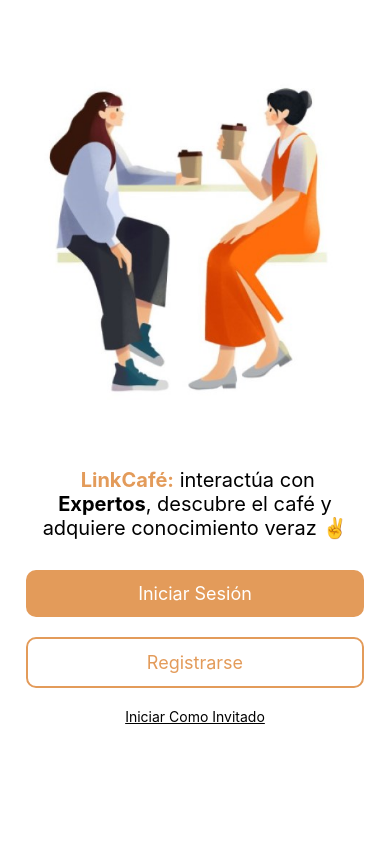
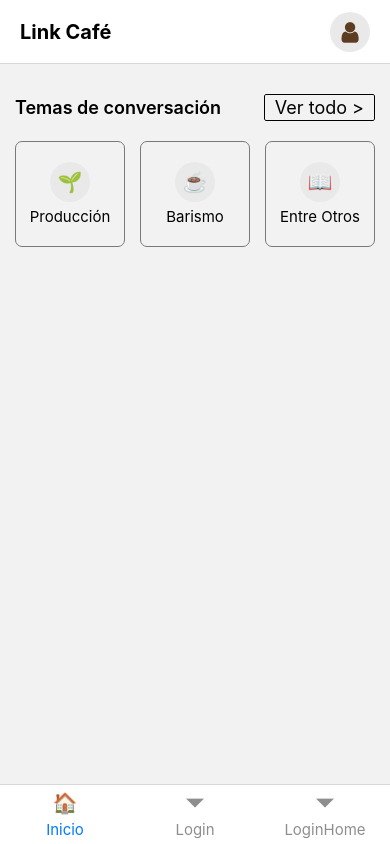
Before and after one commit to LinkCafe/LinkCafe_RN, a React Native app: screen /HomeTabs in a window 390 px wide. Built offline with nearby package versions, Linux system fonts and the light colour scheme.

Commit message:
add categories

```diff
--- a/App.js
+++ b/App.js
@@ -5,22 +5,30 @@ import { StatusBar } from 'expo-status-bar';
 import LoginHome from './pages/LoginHome';
 import Login from './pages/Login';
 import SignUp from './pages/SignUp';
+import Home from './pages/Home';
+import HomeTabs from './pages/HomeTabls';
+import { createBottomTabNavigator } from '@react-navigation/bottom-tabs';
 
 const Stack = createNativeStackNavigator();
-
+const Tab = createBottomTabNavigator();
 export default function App() {
   return (
     <NavigationContainer>
-      <StatusBar/>
+      <StatusBar />
       <Stack.Navigator>
-        <Stack.Screen name="LoginHome" component={LoginHome} options={{ headerShown: false }}/>
+        <Stack.Screen name="LoginHome" component={LoginHome} options={{ headerShown: false }} />
         <Stack.Screen name="Login" component={Login} options={{
           title: ''
-        }}/>
+        }} />
         <Stack.Screen name="SignUp" component={SignUp} options={{
           title: ''
-        }}/>
+        }} />
+        <Stack.Screen name="HomeTabs" component={HomeTabs} options={{
+          title: '',
+          headerShown: false
+        }} />
       </Stack.Navigator>
+
     </NavigationContainer>
   );
 }
--- /dev/null
+++ b/components/Categories.jsx
@@ -0,0 +1,106 @@
+import {
+  View,
+  Text,
+  StyleSheet,
+  TouchableOpacity,
+  Touchable,
+} from "react-native";
+import React from "react";
+import { Button, Avatar } from "@rneui/base";
+
+const Categories = () => {
+  return (
+    <View style={style.container}>
+      <View style={style.moreCategories}>
+        <Text style={style.moreCategoriesText}>Temas de conversación</Text>
+        <Button
+          type="outline"
+          title="Ver todo >"
+          buttonStyle={{ padding: 1, borderColor: "black", borderWidth: 1 }}
+          titleStyle={{ color: "black" }}
+        />
+      </View>
+      <View style={style.categoriesContainer}>
+        <Button buttonStyle={style.styleButton}>
+          <Avatar
+            size={40}
+            rounded
+            title="🌱"
+            titleStyle={style.styleButton.icon}
+            containerStyle={{ backgroundColor: "#e9e9e9"  }}
+          />
+          <Text style={style.styleButton.text}>Producción</Text>
+        </Button>
+        <Button buttonStyle={style.styleButton}>
+          <Avatar
+            size={40}
+            rounded
+            title="☕"
+            titleStyle={style.styleButton.icon}
+            containerStyle={{ backgroundColor: "#e9e9e9" }}
+          />
+          <Text style={style.styleButton.text}>Barismo</Text>
+        </Button>
+        <Button buttonStyle={style.styleButton}>
+          <Avatar
+            size={40}
+            rounded
+            title="📖"
+            titleStyle={style.styleButton.icon}
+            containerStyle={{ backgroundColor: "#e9e9e9" }}
+          />
+          <Text style={style.styleButton.text}>Entre Otros</Text>
+        </Button>
+      </View>
+    </View>
+  );
+};
+
+const style = StyleSheet.create({
+  container: {
+    width: "100%",
+    height: "auto",
+    paddingHorizontal: 15,
+    marginTop: 30,
+    display: "flex",
+    flexDirection: "column",
+    gap: 20,
+  },
+  moreCategories: {
+    width: "100%",
+    display: "flex",
+    justifyContent: "space-between",
+    flexDirection: "row",
+    alignItems: "center",
+  },
+  moreCategoriesText: {
+    fontSize: 18,
+    fontWeight: "600",
+  },
+  categoriesContainer: {
+    width: "100%",
+    display: "flex",
+    flexDirection: "row",
+    alignItems: "center",
+    justifyContent: "space-between",
+  },
+  styleButton: {
+    width: 110,
+    display: "flex",
+    flexDirection: "column",
+    paddingVertical: 20,
+    backgroundColor: "transparent",
+    borderColor: "#797979",
+    borderWidth: 1,
+    borderRadius: 7,
+    text: {
+      fontSize: 15,
+      marginTop: 5,
+    },
+    icon: {
+      fontSize: 20
+    },
+  },
+});
+
+export default Categories;
--- a/package.json
+++ b/package.json
@@ -9,6 +9,7 @@
     "web": "expo start --web"
   },
   "dependencies": {
+    "@react-navigation/bottom-tabs": "^6.5.8",
     "@react-navigation/native": "^6.1.7",
     "@react-navigation/native-stack": "^6.9.13",
     "@rneui/base": "^4.0.0-rc.7",
--- /dev/null
+++ b/pages/Home.jsx
@@ -0,0 +1,13 @@
+import { View, Text } from 'react-native'
+import React from 'react'
+import Categories from '../components/Categories'
+
+const Home = () => {
+  return (
+    <View>
+      <Categories />
+    </View>
+  )
+}
+
+export default Home
--- /dev/null
+++ b/pages/HomeTabls.jsx
@@ -0,0 +1,58 @@
+import { View, Text } from "react-native";
+import React from "react";
+import { createBottomTabNavigator } from "@react-navigation/bottom-tabs";
+import Login from "./Login";
+import LoginHome from "./LoginHome";
+import Home from "./Home";
+import { Icon } from "@rneui/base";
+
+const Tab = createBottomTabNavigator();
+const HomeTabs = () => {
+  const optionsBase = {
+    headerTitle: "",
+    tabBarStyle: { paddingBottom: 5, height: 60 },
+    tabBarLabelStyle: { fontSize: 15 },
+  };
+  return (
+    <Tab.Navigator>
+      <Tab.Screen
+        name="Home"
+        component={Home}
+        options={{
+          title: "Inicio",
+          headerLeftContainerStyle: { paddingLeft: 20 },
+          headerLeft: () => (
+            <Text style={{ fontSize: 20, fontWeight: "bold" }}>Link Café</Text>
+          ),
+          headerRight: () => (
+            <Icon
+              type="font-awesome"
+              name="user"
+              style={{
+                marginRight: 20,
+                width: 40,
+                height: 40,
+                backgroundColor: "#e9e9e9",
+                display: 'flex',
+                justifyContent: 'center',
+                alignItems: 'center',
+                borderRadius: 100,
+              }}
+              iconStyle={{ color: "#5c3d21" }}
+            />
+          ),
+          tabBarIcon: () => <Text style={{ fontSize: 20 }}>🏠</Text>,
+          ...optionsBase,
+        }}
+      />
+      <Tab.Screen name="Login" component={Login} options={{ ...optionsBase }} />
+      <Tab.Screen
+        name="LoginHome"
+        component={LoginHome}
+        options={{ ...optionsBase }}
+      />
+    </Tab.Navigator>
+  );
+};
+
+export default HomeTabs;
--- a/pages/LoginHome.jsx
+++ b/pages/LoginHome.jsx
@@ -1,5 +1,5 @@
 import React from "react";
-import { View, Text, Image, StyleSheet } from "react-native";
+import { View, Text, Image, StyleSheet, TouchableOpacity } from "react-native";
 import { Button } from "@rneui/base";
 import ImageLogin from "../assets/loginImage.jpg";
 import { styleConstants } from "../constants/style";
@@ -42,6 +42,7 @@ const LoginHome = () => {
           </Button>
           <Text
             style={{ textDecorationLine: "underline", textAlign: "center" }}
+            onPress={() => navigation.navigate("HomeTabs")}
           >
             Iniciar Como Invitado
           </Text>
```
Also changed, not shown: 2 other files (tests, documents, lock files or other folders).
